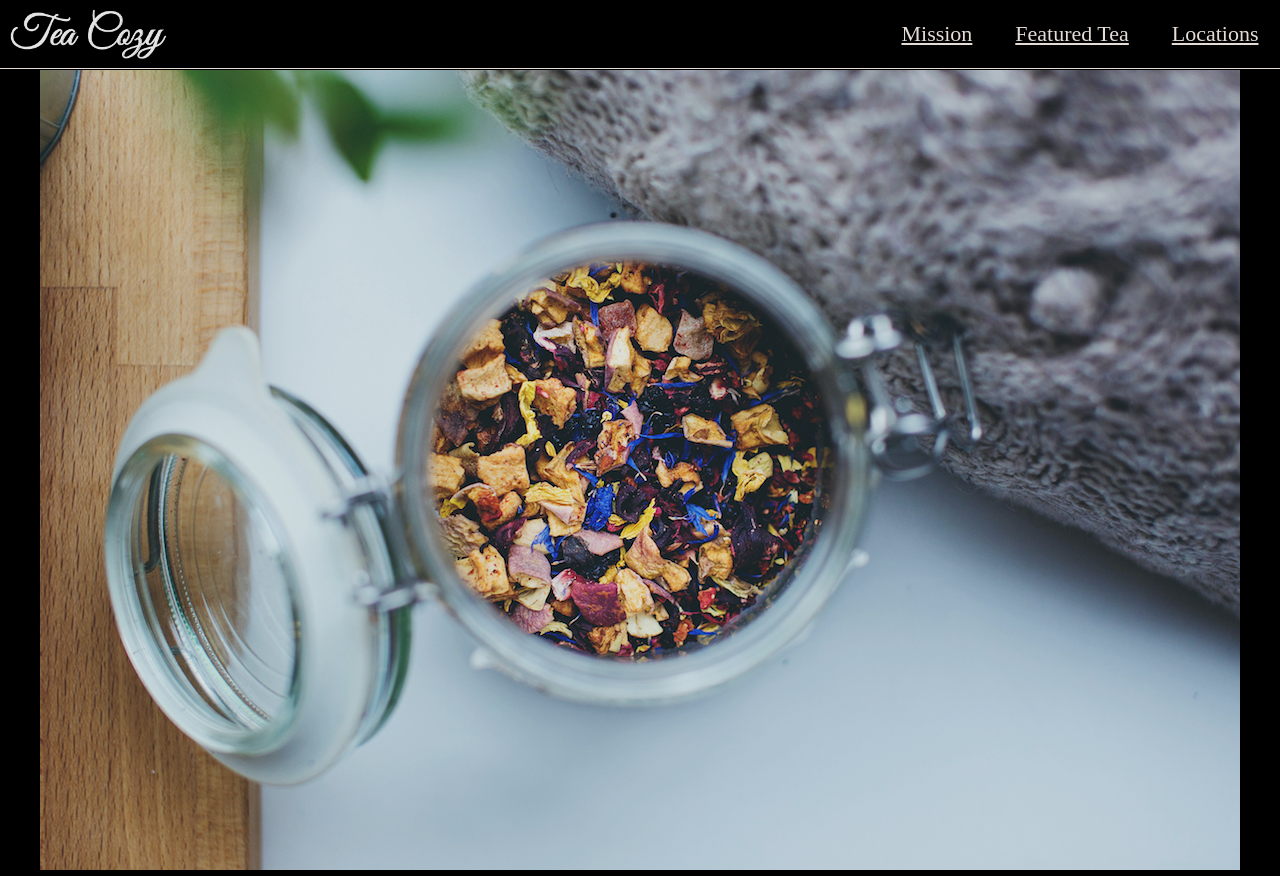
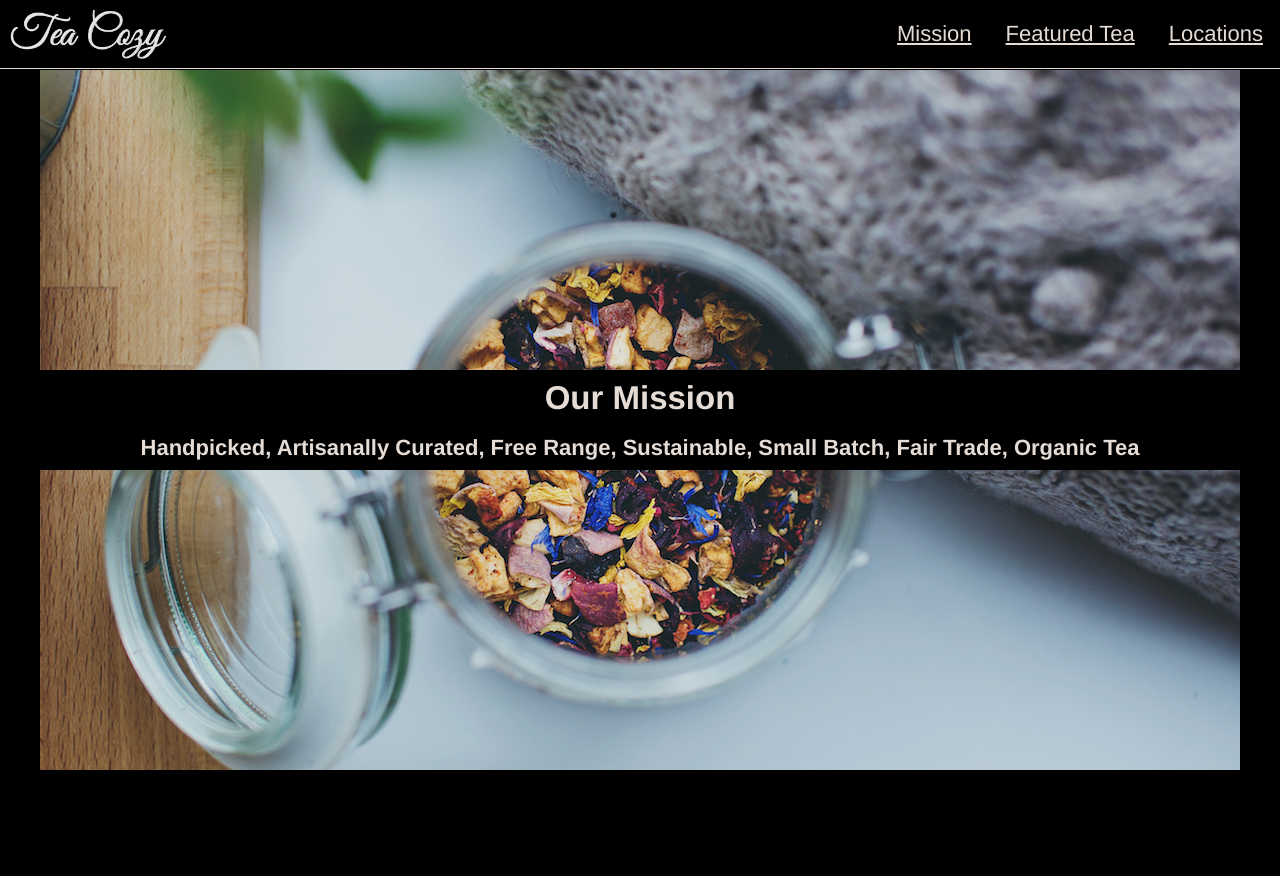
Before and after one commit to Emanny58/teacozy, a plain HTML site: page index.html in a window 1280 px wide. After the commit the page ends 800 px from the top, so only its background shows below. Drawn offline with Linux system fonts and the light colour scheme.

Commit message:
Mission section complete.

```diff
--- a/index.html
+++ b/index.html
@@ -12,7 +12,7 @@
      <header>
        <img class="logo" src="resources/images/logo.png">
        <nav class="links">
-         <span><a href="">Mission</a></span>
+         <span><a href="#section1">Mission</a></span>
          <span><a href="">Featured Tea</a></span>
          <span><a href="">Locations</a></span>
        </nav>
@@ -24,8 +24,11 @@
 
 <!-- mission -->
 
-      <div class="section1">
-        <img src="resources/images/mission.jpg">
+      <div id="section1">
+        <div class="mission">
+          <h2>Our Mission</h2>
+          <h4>Handpicked, Artisanally Curated, Free Range, Sustainable, Small Batch, Fair Trade, Organic Tea</h4>
+        </div>
       </div>
 
 
--- a/resources/css/style.css
+++ b/resources/css/style.css
@@ -1,5 +1,5 @@
 body {
-  fon-family: Helvetica;
+  font-family: Helvetica;
   font-size: 22px;
   background-color: black;
   color: seashell;
@@ -43,7 +43,21 @@ nav span a {
 }
 
 /* mission */
-.section1 {
+#section1 {
+  background-image: url("../images/mission.jpg");
   height: 700px;
   width: 1200px;
+  display: flex;
+  flex-direction: column;
+  justify-content: center;
 }
+.mission {
+  background-color: black;
+  padding: 10px auto;
+  height: 100px;
+  display: flex;
+  flex-direction: column;
+}
+.mission h2, .mission h4 {
+  margin: 9px 0;
+}
```
